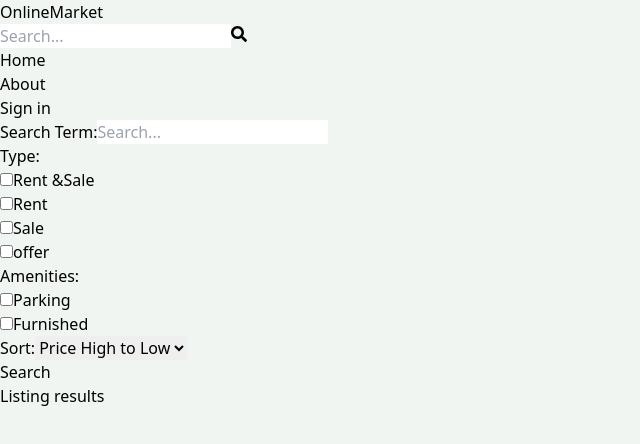
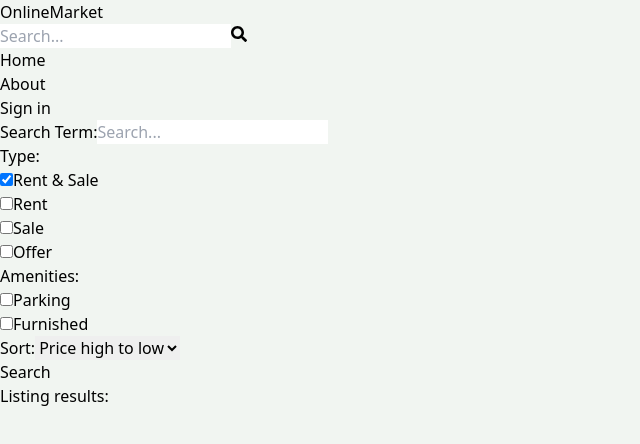
Before and after one commit to Newbietocoding/MarketPlace, a React (Vite) app in the folder client/: page /search in a window 1280 px wide. Shown: the top 444 px of the page, without its empty margins (0-640 px from the left). Built offline with nearby package versions, Linux system fonts and the light colour scheme; no server answers.

Commit message:
add onchange and onsubmit functionality

```diff
--- a/client/src/pages/Search.jsx
+++ b/client/src/pages/Search.jsx
@@ -1,60 +1,205 @@
-import React from 'react'
+import { useEffect, useState } from 'react';
+import { useNavigate } from 'react-router-dom';
 
 export default function Search() {
+  const navigate = useNavigate();
+  const [sideBarData, setSideBarData] = useState({
+    searchTerm: '',
+    type: 'all',
+    parking: false,
+    furnished: false,
+    offer: false,
+    sort: 'created_at',
+    order: 'desc',
+  });
+
+  const [loading, setLoading] = useState(false);
+  const [listings, setListings] = useState([]);
+  console.log(listings);
+
+  useEffect(() => {
+    const urlParams = new URLSearchParams(location.search);
+    const searchTermFromUrl = urlParams.get('searchTerm');
+    const typeFromUrl = urlParams.get('type');
+    const parkingFromUrl = urlParams.get('parking');
+    const furnishedFromUrl = urlParams.get('furnished');
+    const offerFromUrl = urlParams.get('offer');
+    const sortFromUrl = urlParams.get('sort');
+    const orderFromUrl = urlParams.get('order');
+
+    if (
+      searchTermFromUrl ||
+      typeFromUrl ||
+      parkingFromUrl ||
+      furnishedFromUrl ||
+      offerFromUrl ||
+      sortFromUrl ||
+      orderFromUrl
+    ) {
+      setSideBarData({
+        searchTerm: searchTermFromUrl || '',
+        type: typeFromUrl || 'all',
+        parking: parkingFromUrl === 'true' ? true : false,
+        furnished: furnishedFromUrl === 'true' ? true : false,
+        offer: offerFromUrl === 'true' ? true : false,
+        sort: sortFromUrl || 'created_at',
+        order: orderFromUrl || 'desc',
+      });
+    }
+
+    const fetchListings = async () => {
+      setLoading(true);
+      const searchQuery = urlParams.toString();
+      const res = await fetch(`/api/listing/get?${searchQuery}`);
+      const data = await res.json();
+      setListings(data);
+      setLoading(false);
+    }
+
+
+    fetchListings()
+  }, [location.search]);
+
+  const handleChange = (e) => {
+    if (e.target.id === 'all' || e.target.id === 'rent' || e.target.id === 'sale') {
+      setSideBarData({ ...sideBarData, type: e.target.id });
+    }
+
+    if (e.target.id === 'searchTerm') {
+      setSideBarData({ ...sideBarData, searchTerm: e.target.value });
+    }
+
+    if (e.target.id === 'parking' || e.target.id === 'furnished' || e.target.id === 'offer') {
+      setSideBarData({
+        ...sideBarData,
+        [e.target.id]: e.target.checked || e.target.checked === 'true' ? true : false,
+      });
+    }
+
+    if (e.target.id === 'sort_order') {
+      const sort = e.target.value.split('_')[0] || 'created_at';
+      const order = e.target.value.split('_')[1] || 'desc';
+      setSideBarData({ ...sideBarData, sort, order });
+    }
+  };
+
+  const handleSubmit = (e) => {
+    e.preventDefault();
+    const urlParams = new URLSearchParams();
+    urlParams.set('searchTerm', sideBarData.searchTerm);
+    urlParams.set('type', sideBarData.type);
+    urlParams.set('parking', sideBarData.parking);
+    urlParams.set('furnished', sideBarData.furnished);
+    urlParams.set('offer', sideBarData.offer);
+    urlParams.set('sort', sideBarData.sort);
+    urlParams.set('order', sideBarData.order);
+    const searchQuery = urlParams.toString();
+    navigate(`/search?${searchQuery}`);
+  };
+
   return (
     <div className='flex flex-col md:flex-row'>
       <div className='p-7 border-b-2 sm:border-r-2 md:min-h-screen'>
-            <form className='flex flex-col gap-8'>
+        <form onSubmit={handleSubmit} className='flex flex-col gap-8'>
           <div className='flex items-center gap-2'>
-                    <label className=' whitespace-nowrap font-semibold'>Search Term:</label>
-                    <input type="text" id="searchTerm" placeholder='Search...' className='border rounded-lg p-3 w-full'/>
+            <label className='whitespace-nowrap font-semibold'>Search Term:</label>
+            <input
+              type='text'
+              id='searchTerm'
+              placeholder='Search...'
+              className='border rounded-lg p-3 w-full'
+              value={sideBarData.searchTerm}
+              onChange={handleChange}
+            />
           </div>
           <div className='flex gap-2 flex-wrap items-center'>
             <label className='font-semibold'>Type:</label>
             <div className='flex gap-2'>
-                        <input type="checkbox" id='all' className='w-5' />
-                        <span>Rent &Sale</span>
+              <input
+                type='checkbox'
+                id='all'
+                className='w-5'
+                onChange={handleChange}
+                checked={sideBarData.type === 'all'}
+              />
+              <span>Rent & Sale</span>
             </div>
             <div className='flex gap-2'>
-                        <input type="checkbox" id='rent' className='w-5' />
+              <input
+                type='checkbox'
+                id='rent'
+                className='w-5'
+                onChange={handleChange}
+                checked={sideBarData.type === 'rent'}
+              />
               <span>Rent</span>
             </div>
             <div className='flex gap-2'>
-                        <input type="checkbox" id='sale' className='w-5' />
+              <input
+                type='checkbox'
+                id='sale'
+                className='w-5'
+                onChange={handleChange}
+                checked={sideBarData.type === 'sale'}
+              />
               <span>Sale</span>
             </div>
             <div className='flex gap-2'>
-                        <input type="checkbox" id='offer' className='w-5' />
-                        <span>offer</span>
+              <input
+                type='checkbox'
+                id='offer'
+                className='w-5'
+                onChange={handleChange}
+                checked={sideBarData.offer}
+              />
+              <span>Offer</span>
             </div>
           </div>
           <div className='flex gap-2 flex-wrap items-center'>
             <label className='font-semibold'>Amenities:</label>
             <div className='flex gap-2'>
-                        <input type="checkbox" id='parking' className='w-5' />
+              <input
+                type='checkbox'
+                id='parking'
+                className='w-5'
+                onChange={handleChange}
+                checked={sideBarData.parking}
+              />
               <span>Parking</span>
             </div>
             <div className='flex gap-2'>
-                        <input type="checkbox" id='furnished' className='w-5' />
+              <input
+                type='checkbox'
+                id='furnished'
+                className='w-5'
+                onChange={handleChange}
+                checked={sideBarData.furnished}
+              />
               <span>Furnished</span>
             </div>
-
           </div>
-                <div>
+          <div className='flex items-center gap-2'>
             <label className='font-semibold'>Sort:</label>
-                    <select className='border rounded-lg p-3' id="sort_order">
-                        <option>Price High to Low</option>
-                        <option>Price Low to High</option>
-                        <option>Latest</option>
-                        <option>Oldest</option>
+            <select
+              onChange={handleChange}
+              defaultValue={'created_at_desc'}
+              id='sort_order'
+              className='border rounded-lg p-3'
+            >
+              <option value='regularPrice_desc'>Price high to low</option>
+              <option value='regularPrice_asc'>Price low to high</option>
+              <option value='createdAt_desc'>Latest</option>
+              <option value='createdAt_asc'>Oldest</option>
             </select>
           </div>
-                <button className='p-3 bg-slate-700 text-white rounded-lg uppercase hover:opacity-95'>Search</button>
+          <button className='bg-slate-700 text-white p-3 rounded-lg uppercase hover:opacity-95'>
+            Search
+          </button>
         </form>
       </div>
       <div>
-            <h1 className='text-3xl font-semibold border-b p-3'>Listing results</h1>
+        <h1 className='text-3xl font-semibold border-b p-3'>Listing results:</h1>
       </div>
     </div>
-  )
+  );
 }
```
Lines whose indentation alone changed are shown as unchanged.
